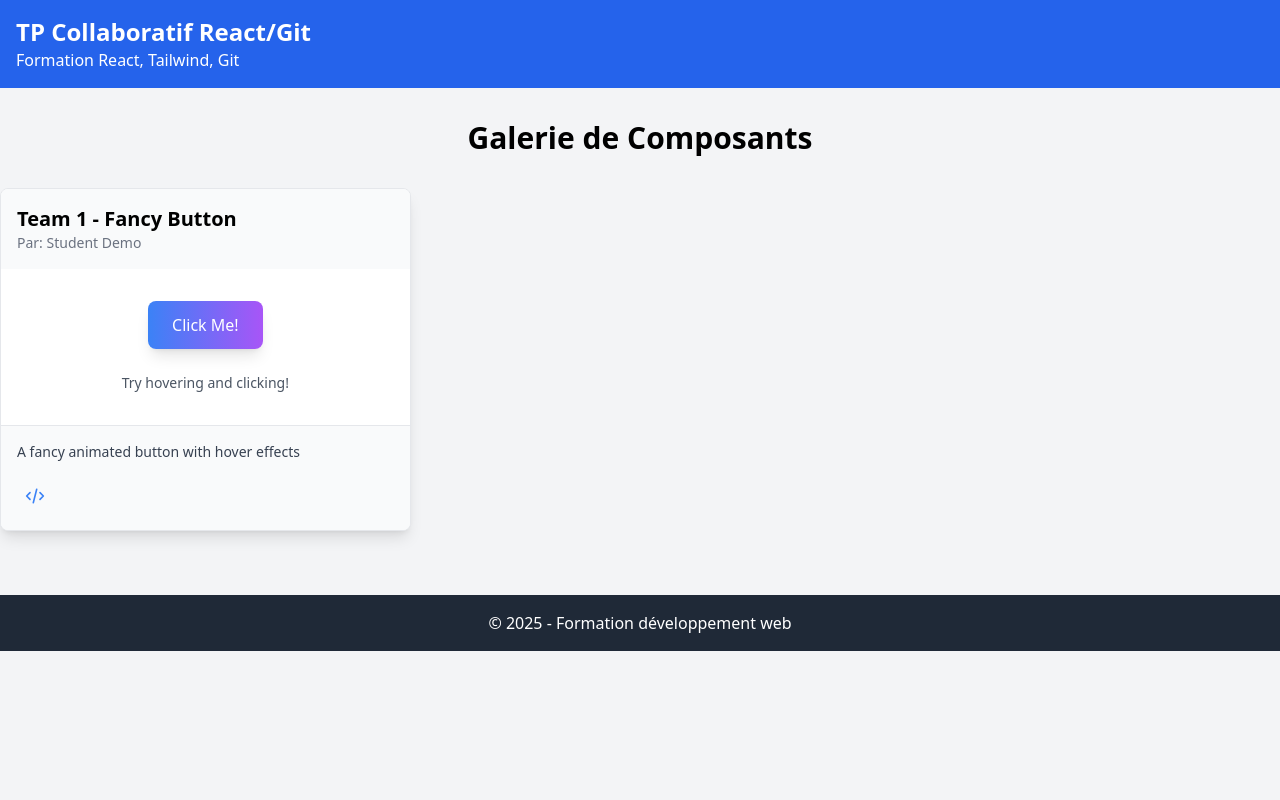
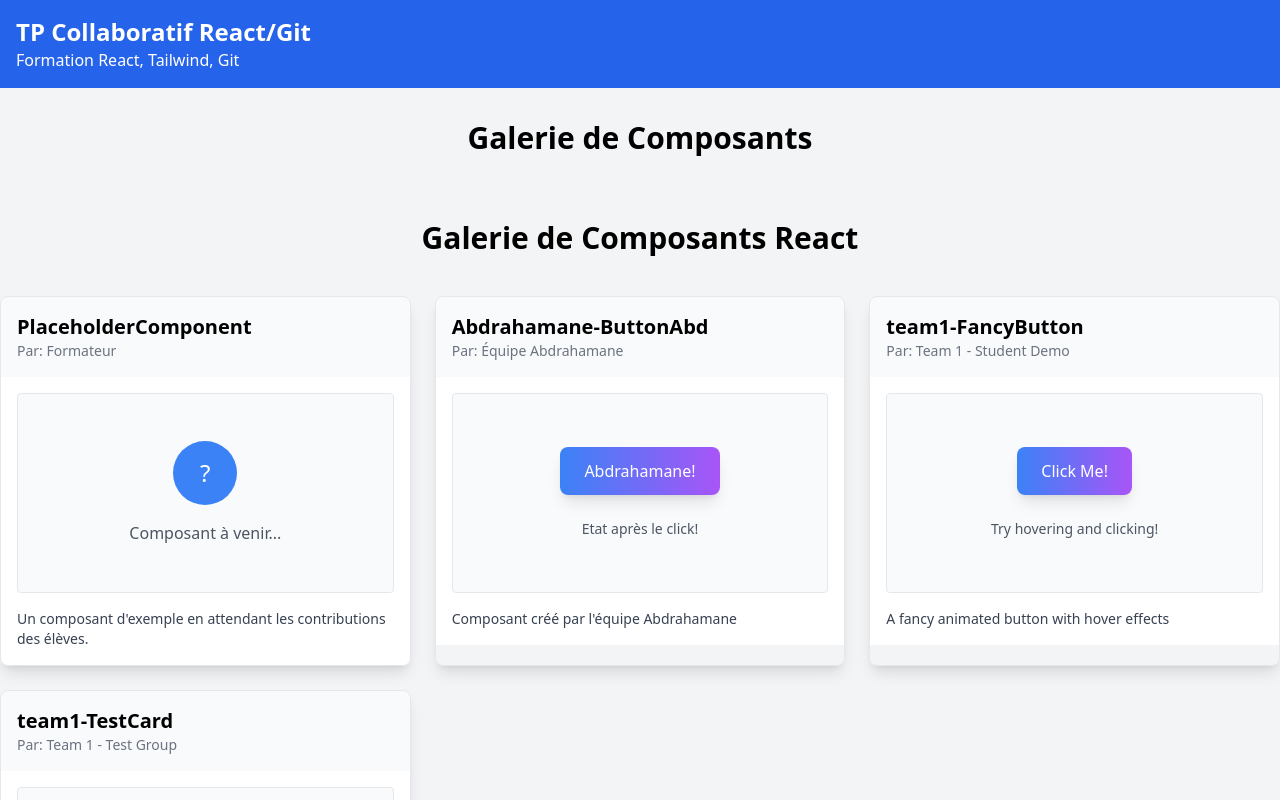
Before and after one commit to raphaelgabbay/gallery-app, a Next.js app: page /gallery-app/ in a window 1280 px wide. Shown: the top 800 px of the page. Built offline with nearby package versions, Linux system fonts and the light colour scheme.

Commit message:
ajout bouton abd

```diff
--- a/app/components/gallery/componentRegistry.js
+++ b/app/components/gallery/componentRegistry.js
@@ -6,6 +6,11 @@ export const componentRegistry = {
     Component: PlaceholderComponent,
     author: "Formateur",
     description: "Un composant d'exemple en attendant les contributions des élèves."
+  },
+  "Abdrahamane-ButtonAbd": {
+    Component: require('../teams/Abdrahamane/ButtonAbd.jsx').default,
+    author: "Équipe Abdrahamane",
+    description: "Composant créé par l'équipe Abdrahamane"
   },
   "team1-FancyButton": {
     Component: require('../teams/team1/FancyButton.js').default,
--- /dev/null
+++ b/app/components/teams/Abdrahamane/ButtonAbd.jsx
@@ -0,0 +1,35 @@
+import React from 'react'
+
+function ButtonAbd() {
+  return (
+    <div className="flex flex-col items-center gap-4 p-4">
+    <button
+      onClick={() => alert('Button clicked!')}
+      className="
+        relative px-6 py-3 text-white font-medium
+        bg-gradient-to-r from-blue-500 to-purple-500
+        rounded-lg shadow-lg
+        transform transition-all duration-300
+        hover:scale-105 hover:shadow-xl
+        active:scale-95
+        overflow-hidden
+        group
+      "
+    >
+      <span className="relative z-10">Abdrahamane!</span>
+      <div className="
+        absolute inset-0 bg-gradient-to-r from-red-700 to-blue-500
+        transform scale-x-0 transition-transform duration-500
+        group-hover:scale-x-100
+        origin-left
+      "></div>
+    </button>
+
+    <p className="text-sm text-gray-600 text-center mt-2">
+      Etat après le click!
+    </p>
+  </div>
+  )
+}
+
+export default ButtonAbd
--- a/app/page.js
+++ b/app/page.js
@@ -1,5 +1,6 @@
 import FancyButton from './components/teams/team1/FancyButton'
 import ComponentCard from './components/shared/ComponentCard'
+import ComponentGallery from './components/gallery/ComponentGallery'
 import fs from 'fs'
 import path from 'path'
 
@@ -29,16 +30,7 @@ export default async function Home() {
 
       <main className="container mx-auto py-8">
         <h2 className="text-3xl font-bold text-center mb-8">Galerie de Composants</h2>
-        <div className="grid grid-cols-1 md:grid-cols-2 lg:grid-cols-3 gap-6">
-          <ComponentCard
-            title="Team 1 - Fancy Button"
-            author="Student Demo"
-            description="A fancy animated button with hover effects"
-            code={fancyButtonCode}
-          >
-            <FancyButton />
-          </ComponentCard>
-        </div>
+        <ComponentGallery />
       </main>
 
       <footer className="bg-gray-800 text-white p-4 mt-8">
```
